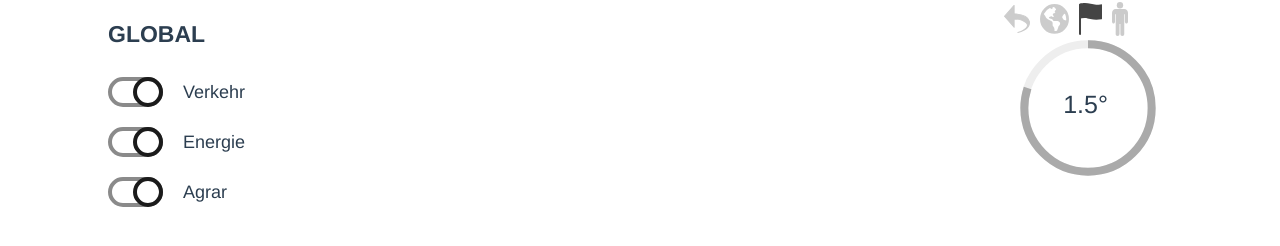
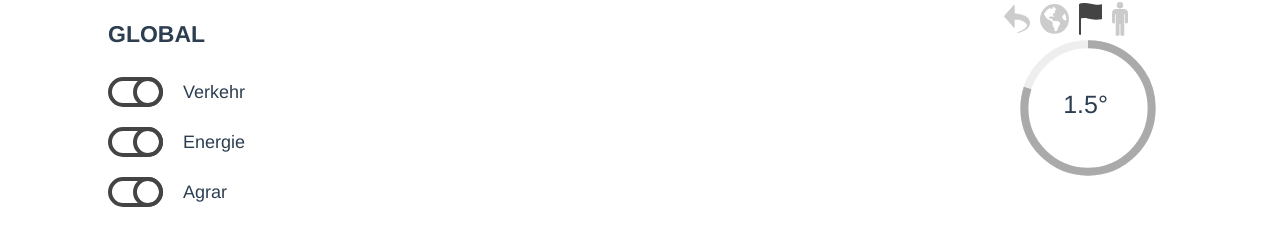
Before and after one commit to flogesell/shutdown, a Vue app in the folder frontend/: page / in a window 1280 px wide. Shown: the part 184-430 px from the top of the page. Built offline with nearby package versions, Linux system fonts and the light colour scheme.

Commit message:
added ci colors

```diff
--- a/frontend/src/components/buttons/checkbox.vue
+++ b/frontend/src/components/buttons/checkbox.vue
@@ -7,9 +7,8 @@
 
 <script>
 export default {
-  name: 'HelloWorld',
+  name: 'Switch',
   props: {
-    msg: String
   }
 }
 </script>
@@ -55,9 +54,13 @@ export default {
       transition: .4s;
     }
 
-    input:checked + .slider:before {
-      left: 0px;
-      border: 4px solid rgb(27, 27, 27);
+    input:checked + .slider{
+      border-color: #444444;
+      &:before {
+        left: 0px;
+        border: 4px solid #444444;
+      }
+
     }
 
     input:focus + .slider {
```
